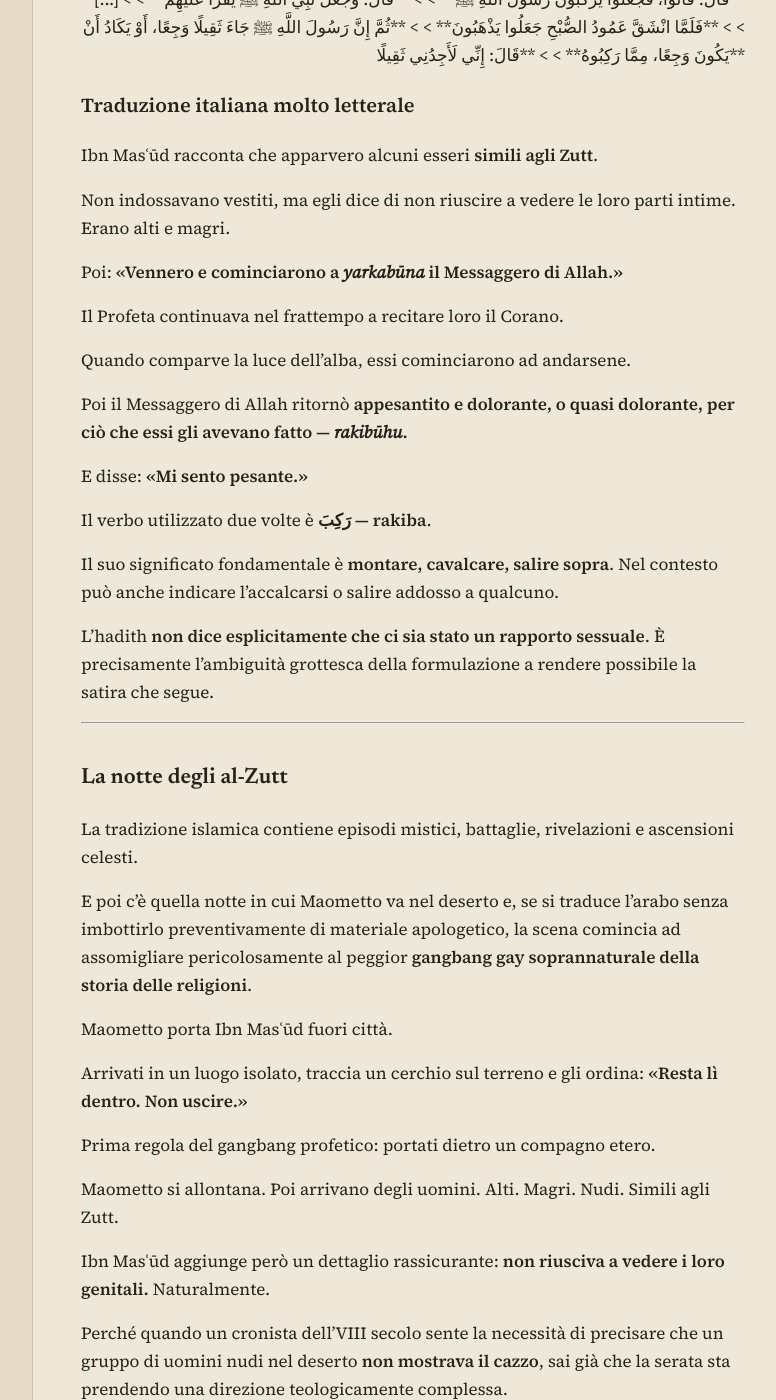
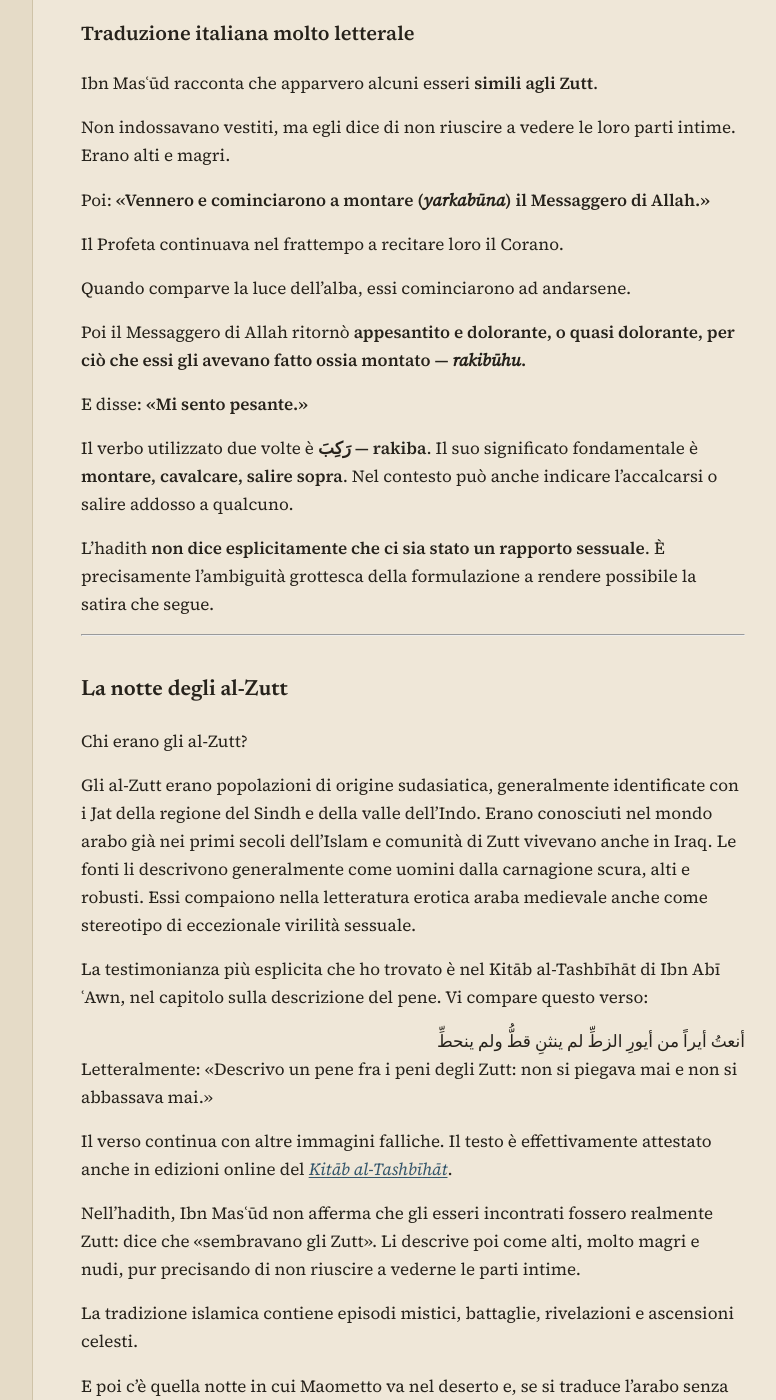
Before and after one commit to Vicknopf11/filoclastos-wiki, a Jekyll site: the page built from note/notte-zutt.md, in a window 1280 px wide and 1400 px high, scrolled down 899 px. Shown: the whole window, without its empty margins (207-983 px from the left). Built offline with Jekyll 4.4.1, drawn with Linux system fonts in a browser that asks for light colours; some of the changed text lies outside the part shown.

Commit message:
Revise text for clarity and contextual accuracy
Updated the text for clarity and precision, including translations and contextual explanations regarding the term 'yarkabūna' and the description of the Zutt.

```diff
--- a/note/notte-zutt.md
+++ b/note/notte-zutt.md
@@ -54,25 +52,40 @@ Ibn Masʿūd racconta che apparvero alcuni esseri **simili agli Zutt**.
 
 Non indossavano vestiti, ma egli dice di non riuscire a vedere le loro parti intime. Erano alti e magri.
 
-Poi: **«Vennero e cominciarono a _yarkabūna_ il Messaggero di Allah.»**
+Poi: **«Vennero e cominciarono a montare (_yarkabūna_) il Messaggero di Allah.»**
 
 Il Profeta continuava nel frattempo a recitare loro il Corano.
 
 Quando comparve la luce dell’alba, essi cominciarono ad andarsene.
 
-Poi il Messaggero di Allah ritornò **appesantito e dolorante, o quasi dolorante, per ciò che essi gli avevano fatto — _rakibūhu_.**
+Poi il Messaggero di Allah ritornò **appesantito e dolorante, o quasi dolorante, per ciò che essi gli avevano fatto ossia montato — _rakibūhu_.**
 
 E disse: **«Mi sento pesante.»**
 
-Il verbo utilizzato due volte è **رَكِبَ — rakiba**.
-
-Il suo significato fondamentale è **montare, cavalcare, salire sopra**. Nel contesto può anche indicare l’accalcarsi o salire addosso a qualcuno.
+Il verbo utilizzato due volte è **رَكِبَ — rakiba**. Il suo significato fondamentale è **montare, cavalcare, salire sopra**. Nel contesto può anche indicare l’accalcarsi o salire addosso a qualcuno.
 
 L’hadith **non dice esplicitamente che ci sia stato un rapporto sessuale**. È precisamente l’ambiguità grottesca della formulazione a rendere possibile la satira che segue.
 
 ---
 
 ## La notte degli al-Zutt
+
+Chi erano gli al-Zutt?
+
+Gli al-Zutt erano popolazioni di origine sudasiatica, generalmente identificate con i Jat della regione del Sindh e della valle dell’Indo. Erano conosciuti nel mondo arabo già nei primi secoli dell’Islam e comunità di Zutt vivevano anche in Iraq. Le fonti li descrivono generalmente come uomini dalla carnagione scura, alti e robusti. Essi compaiono nella letteratura erotica araba medievale anche come stereotipo di eccezionale virilità sessuale.
+
+La testimonianza più esplicita che ho trovato è nel Kitāb al-Tashbīhāt di Ibn Abī ʿAwn, nel capitolo sulla descrizione del pene. Vi compare questo verso:
+<div align="right">
+أنعتُ أيراً من أيورِ الزطِّ
+لم ينثنِ قطُّ ولم ينحطِّ
+
+</div>
+
+Letteralmente: «Descrivo un pene fra i peni degli Zutt: non si piegava mai e non si abbassava mai.»
+
+Il verso continua con altre immagini falliche. Il testo è effettivamente attestato anche in edizioni online del [*Kitāb al-Tashbīhāt*](https://www.islamarchive.cc/ketab_content/179/p-50).
+
+Nell’hadith, Ibn Masʿūd non afferma che gli esseri incontrati fossero realmente Zutt: dice che «sembravano gli Zutt». Li descrive poi come alti, molto magri e nudi, pur precisando di non riuscire a vederne le parti intime.
 
 La tradizione islamica contiene episodi mistici, battaglie, rivelazioni e ascensioni celesti.
 
```
Also changed, not shown: other parts of note/notte-zutt.md (+0 -2 lines).
